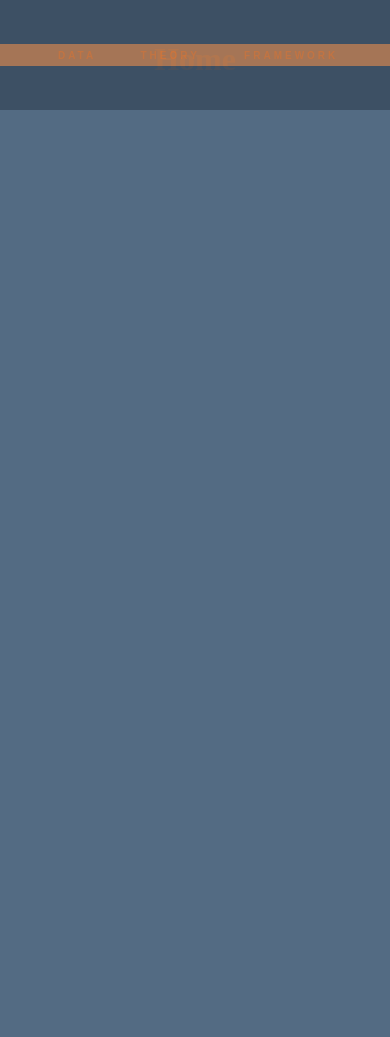
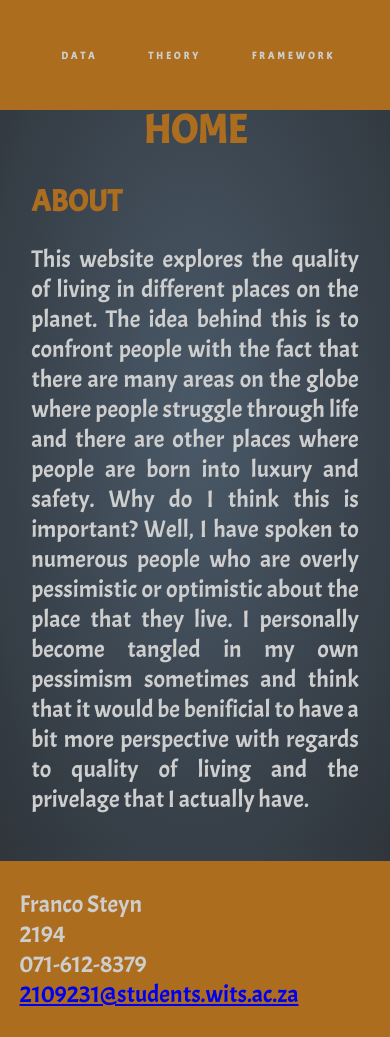
Before and after one commit to 2109231Frank/WSOA3029A_2109231, a plain HTML site: page index.html in a window 390 px wide. Before the commit the page ends 844 px from the top, so only its background shows below. Drawn offline with Linux system fonts and the light colour scheme.

Commit message:
Added first blog post, footers, and about sections

```diff
--- a/Style/nav.css
+++ b/Style/nav.css
@@ -1,12 +1,12 @@
 
 nav{
-    opacity: 0.9;
+    opacity: 1;
     position: fixed;
     display: flex;
     justify-content: space-around;
     align-items: center;
     height: 13vh;
-    background-color: rgb(59, 78, 97);
+    background-color: rgb(172, 110, 30);
     font-family: 'Exo 2',sans-serif;
     width: 100%;
     top: 0%;
@@ -15,8 +15,8 @@ nav{
 }
 
 nav a{
-    font-family: 'Exo 2',sans-serif;
-    color:rgb(206, 118, 60);
+    font-family: 'Acme', sans-serif;
+    color: rgb(206, 206, 206);
     text-decoration: none;
     letter-spacing: 3px;
     font-weight: bold;
@@ -45,7 +45,7 @@ nav a:hover{
     }
 
     nav ul{
-        background-color: rgb(77, 105, 131);
+
         display: flex;
         padding-right: 3vh;
     }
@@ -54,10 +54,9 @@ nav a:hover{
        font-size: 20px;
        padding-right: 1vh;
    }
-   nav a:hover{
-        font-size: 20px;
+
 }
-}
+
 
 @media screen and (max-width:400px){
     body{
@@ -66,7 +65,7 @@ nav a:hover{
 
 
 nav ul{
-    background-color: rgb(175, 119, 81);
+
     display: flex;
     padding-right: 3vh;
 }
--- a/Style/style.css
+++ b/Style/style.css
@@ -1,15 +1,62 @@
 body{
-    top: 20vh;
+
     border: none;
     margin: 0;
     padding: 0;
-    background-color:rgb(83, 107, 131);
+    background: radial-gradient(rgb(74, 89, 104) , rgb(47, 53, 59));
     overflow-x: hidden;
   background-attachment: fixed;
+  font-family: 'Acme', sans-serif;
 }
 
 h1{
     padding-top: 5%;
-    color: rgb(206, 118, 60);
+    color: rgb(172, 110, 30);
     text-align: center;
+    font-size: 40px;
 }
+
+h2{
+  color: rgb(172, 110, 30);
+    font-size: 30px;
+    padding-left: 8%;
+}
+
+article{
+  color: rgb(206, 206, 206);
+  text-align: justify;
+  font-size: 24px;
+  padding-left: 8%;
+  padding-right: 8%;
+}
+
+footer{
+  background-color: rgb(172, 110, 30);
+  margin-top: 12%;
+  padding: 1%;
+  padding-left: 5%;
+  color: rgb(206, 206, 206);
+  font-size: 24px;
+}
+
+.onPageLinks a{
+
+  color: rgb(206, 206, 206);
+  font-weight: bold;
+  font-size: 25px;
+  text-decoration: none;
+}
+
+
+
+@media screen and (max-width:800px){
+  body{
+    padding-top: 10%;
+  }
+}
+
+@media screen and (max-width:400px){
+  body{
+    padding-top: 15%;
+  }
+}
--- a/index.html
+++ b/index.html
@@ -1,6 +1,7 @@
 <!DOCTYPE html>
 <html lang="en">
 <head>
+    <link href="https://fonts.googleapis.com/css2?family=Acme&display=swap" rel="stylesheet">
     <script src="JS/home.js"></script>
     <link rel="stylesheet" href="Style/style.css">
     <link rel="stylesheet" href="Style/nav.css">
@@ -22,7 +23,30 @@
     </header>
     <main>
         <body>
-            <h1>Home</h1>
+            <h1>HOME</h1>
+
+            <h2>ABOUT</h2>
+            <article>
+                This website explores the quality of living in different places on the planet.
+                The idea behind this is to confront people with the fact that there are many
+                areas on the globe where people struggle through life and there are other places
+                where people are born into luxury and safety. Why do I think this is important?
+                Well, I have spoken to numerous people who are overly pessimistic or optimistic about
+                the place that they live. I personally become tangled in my own pessimism sometimes and think
+                that it would be benificial to have a bit more perspective with regards to quality of living
+                and the privelage that I actually have.
+            </article>
+            <footer>
+                <p class = "h-card">
+                    <section class = "p-name">Franco Steyn</section>
+
+                    <section class = "p-postal-code">2194</section>
+
+                    <section class = "tel">071-612-8379</section>
+
+                    <a class = "e-mail" href = "2109231@students.wats.ac.za">2109231@students.wits.ac.za</a>
+                </p>
+              </footer>
         </body>
     </main>
 
```
Also changed, not shown: blogs/blog1.html (added, +83 -0 lines), graphs/graphs.html (+13 -1 lines), template/template.html (+13 -1 lines), theory/theory.html (+19 -1 lines).
